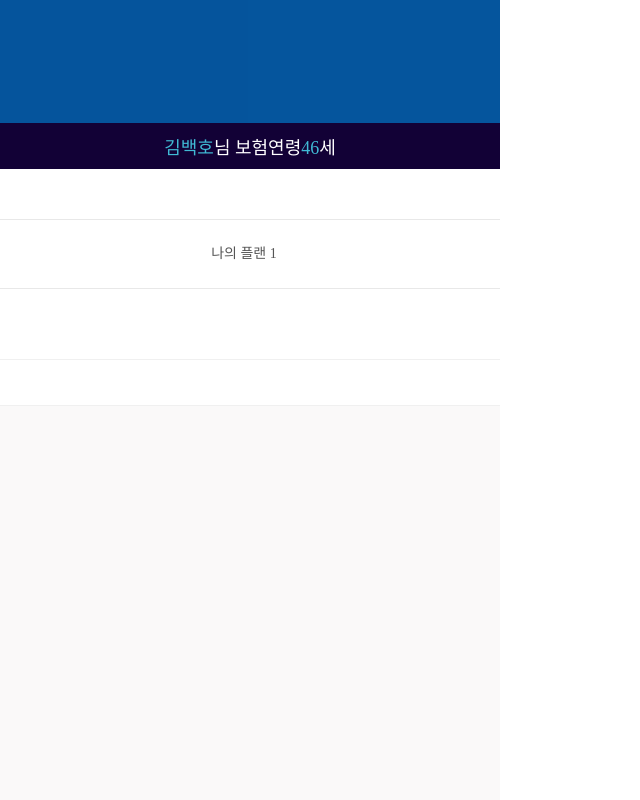
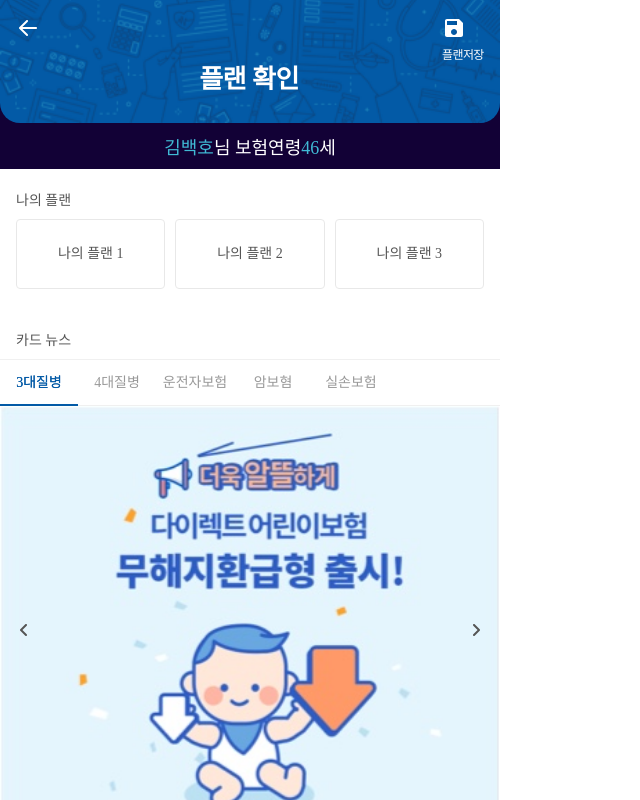
Before and after one commit to bowdawn/mymanager, a React (Create React App) app: page /dummypage3 in a window 1280 px wide. Shown: the whole page, without its empty margins (0-640 px from the left). Built offline with nearby package versions, Linux system fonts and the light colour scheme; a web font is replaced by a local one.

Commit message:
fix div layout

```diff
--- a/src/App.less
+++ b/src/App.less
@@ -1,11 +1,13 @@
 @import '~antd/dist/antd.less';
 @import './assets/ant-override/index.less';
 @import './assets/layout/index.less';
+@import './assets/constants/globals.less';
 
 .App {
   display: flex;
-  justify-content: center;
   color: @greyish-brown;
+  max-width: @max-screen-width;
+  max-height: @max-screen-height;
   font-weight: normal;
   font-stretch: normal;
   font-style: normal;
--- a/src/App.tsx
+++ b/src/App.tsx
@@ -24,8 +24,8 @@ function useWindowSize() {
 const App: FC = () => {
   const [width, height] = useWindowSize();
   return (
+    <div className='App ant-override'>
       <div
-      className='App ant-override'
         style={{
           width:
             width > parseInt(maxScreenWidth) ? parseInt(maxScreenWidth) : width,
@@ -39,6 +39,7 @@ const App: FC = () => {
           <MainNavigator />
         </ConfigProvider>
       </div>
+    </div>
   );
 };
 
--- a/src/pages/dummy2.tsx
+++ b/src/pages/dummy2.tsx
@@ -53,13 +53,7 @@ const DummyPage2: FC = (props: any) => {
   const [datePickerVisible, setDatePickerVisible] = useState(false);
 
   return (
-    <div
-      style={{
-        display: 'flex',
-        flexDirection: 'column',
-        height: '100%',
-      }}
-    >
+    <div className='f-fd-c hp100'>
       <Header title='고객정보 입력'></Header>
 
       <Form
--- a/src/pages/dummy3.tsx
+++ b/src/pages/dummy3.tsx
@@ -106,7 +106,6 @@ const productCards = [
 ];
 
 const DummyPage3: FC = (props: any) => {
-  let history = useHistory();
   const [collapsedKeyArray, setCollapsedKeyArray] = useState([
     ...productCards.map((item: any) => '0'),
   ]);
@@ -117,7 +116,7 @@ const DummyPage3: FC = (props: any) => {
   const [savePlan, setSavePlan] = useState('');
 
   return (
-    <div>
+    <div className='f-fd-c hp100'>
       <Header
         title='플랜 확인'
         extra={
@@ -329,7 +328,7 @@ const DummyPage3: FC = (props: any) => {
           <Button
             className='f-jc-c f-ai-c h76 wp100 mb40 fwb fls7 primary-border-button-hover br5'
             style={{ backgroundColor: peacockBlue7 }}
-            onClick={() => history.push('/dummypage4')}
+            onClick={() => message.info('add product: to be implemented')}
           >
             <div className='mr4'>상품 추가하기</div>
             <PlusIcon className='ml4' />
```
Lines whose indentation alone changed are shown as unchanged.
